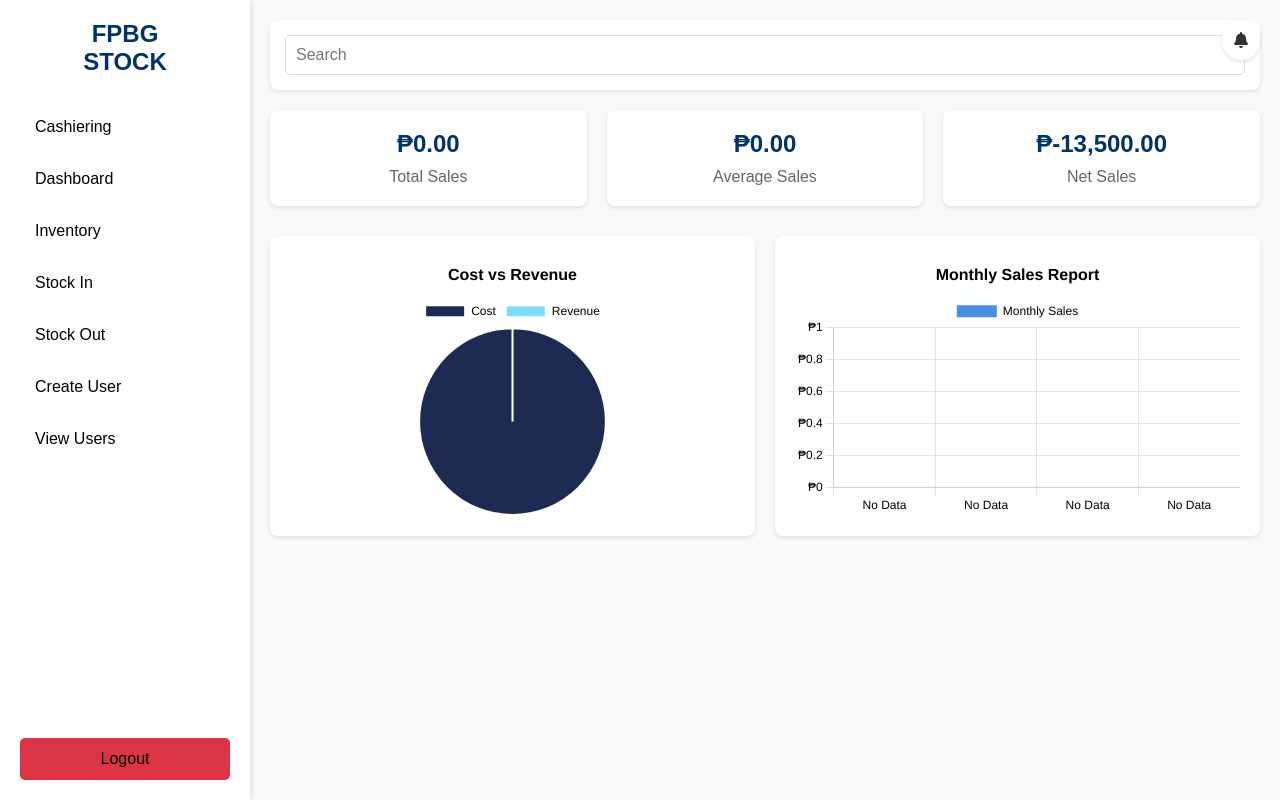
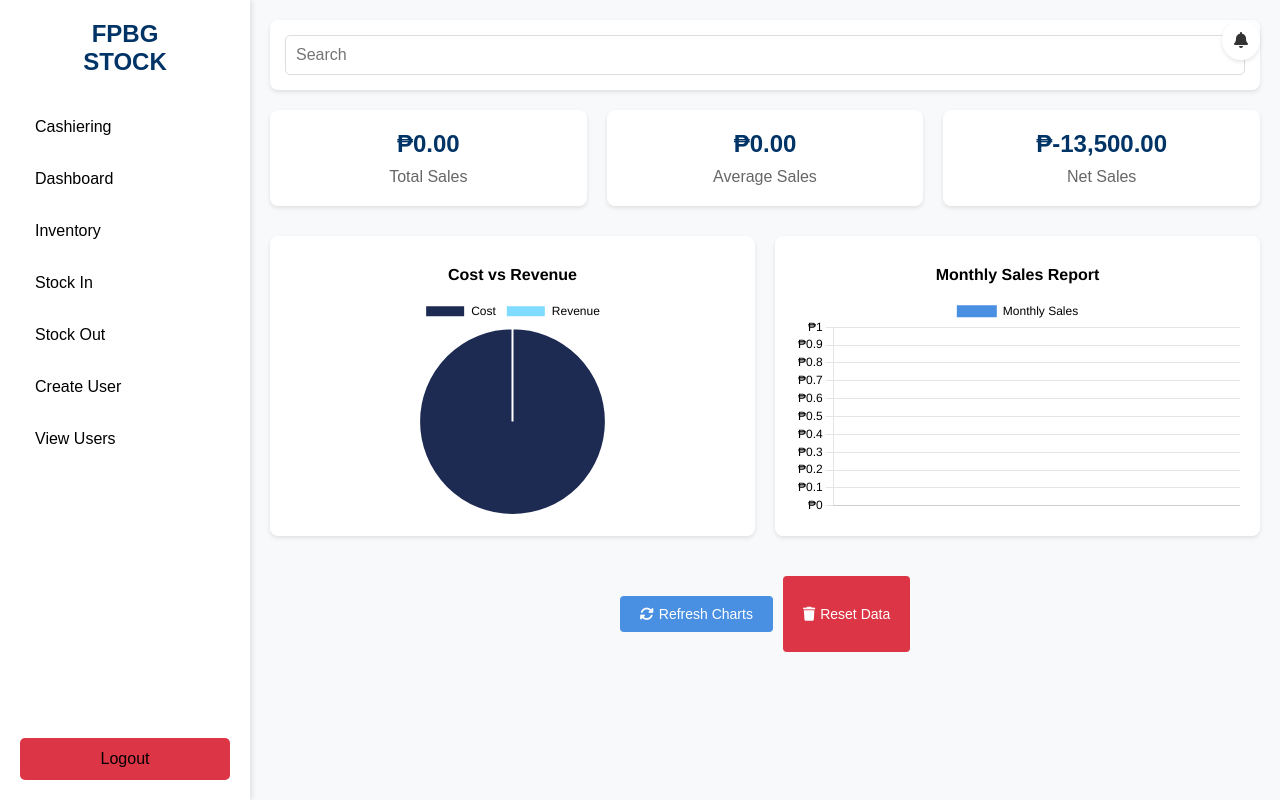
Before and after one commit to SlowlyKent/fpbg_final, a PHP site: page /dashboard.php in a window 1280 px wide. Run offline with PHP 8.4, Linux system fonts and the light colour scheme; a user stored in the database is signed in; data comes from the database, SQL or seed files in the repository; data that the repository does not hold is empty.

Commit message:
charts and data function
Co-Authored-By: SlowlyKent <178700392+SlowlyKent@users.noreply.github.com>
Co-Authored-By: Cristine Joy Plaida <150268235+Cjvp200414@users.noreply.github.com>

```diff
--- a/dashboard.php
+++ b/dashboard.php
@@ -27,6 +27,60 @@ include('connect.php');
         }
         a:-webkit-any-link {
             color: black; /* Change link color to black */
+        }
+        .refresh-btn {
+            padding: 10px 20px;
+            background-color: #4A90E2;
+            color: white;
+            border: none;
+            border-radius: 4px;
+            cursor: pointer;
+            display: flex;
+            align-items: center;
+            gap: 5px;
+            font-size: 14px;
+            margin: 20px auto;
+        }
+        .refresh-btn:hover {
+            background-color: #357ABD;
+        }
+        .charts {
+            display: flex;
+            flex-direction: column;
+            align-items: center;
+            gap: 20px;
+        }
+        .charts-row {
+            display: flex;
+            gap: 20px;
+            width: 100%;
+            justify-content: center;
+        }
+        .chart-container {
+            position: relative;
+            flex: 1;
+            max-width: 600px;
+        }
+        .chart-buttons {
+            display: flex;
+            gap: 10px;
+            justify-content: center;
+            margin: 20px 0;
+        }
+        .reset-btn {
+            padding: 10px 20px;
+            background-color: #dc3545;
+            color: white;
+            border: none;
+            border-radius: 4px;
+            cursor: pointer;
+            display: flex;
+            align-items: center;
+            gap: 5px;
+            font-size: 14px;
+        }
+        .reset-btn:hover {
+            background-color: #c82333;
         }
     </style>
 </head>
@@ -107,11 +161,21 @@ include('connect.php');
         </div>
 
         <div class="charts" id="chartsSection">
-            <div class="chart-container">
-                <canvas id="pieChart"></canvas>
+            <div class="charts-row">
+                <div class="chart-container">
+                    <canvas id="pieChart"></canvas>
+                </div>
+                <div class="chart-container">
+                    <canvas id="barChart"></canvas>
+                </div>
             </div>
-            <div class="chart-container">
-                <canvas id="barChart"></canvas>
+            <div class="chart-buttons">
+                <button class="refresh-btn" onclick="refreshCharts()">
+                    <i class="fas fa-sync-alt"></i> Refresh Charts
+                </button>
+                <button class="reset-btn" onclick="resetCharts()">
+                    <i class="fas fa-trash"></i> Reset Data
+                </button>
             </div>
         </div>
 
@@ -243,6 +307,118 @@ document.addEventListener("DOMContentLoaded", function() {
             console.error('Error loading chart data:', error);
         });
 });
+
+// Function to refresh charts
+function refreshCharts() {
+    fetch('get_chart_data.php')
+        .then(response => response.json())
+        .then(data => {
+            // Destroy existing charts if they exist
+            const charts = Chart.getChart('pieChart');
+            if (charts) charts.destroy();
+            const chartb = Chart.getChart('barChart');
+            if (chartb) chartb.destroy();
+
+            // Create new pie chart
+            const pieCtx = document.getElementById('pieChart').getContext('2d');
+            new Chart(pieCtx, {
+                type: 'pie',
+                data: {
+                    labels: ['Cost', 'Revenue'],
+                    datasets: [{
+                        data: [data.totalCost || 0, data.totalRevenue || 0],
+                        backgroundColor: ['#1D2B53', '#7FDBFF']
+                    }]
+                },
+                options: {
+                    responsive: true,
+                    maintainAspectRatio: false,
+                    plugins: {
+                        title: {
+                            display: true,
+                            text: 'Cost vs Revenue',
+                            color: '#000',
+                            font: { size: 16 }
+                        },
+                        legend: {
+                            labels: { color: '#000' }
+                        }
+                    }
+                }
+            });
+
+            // Create new bar chart
+            const barCtx = document.getElementById('barChart').getContext('2d');
+            new Chart(barCtx, {
+                type: 'bar',
+                data: {
+                    labels: data.months || ['January', 'February', 'March', 'April'],
+                    datasets: [{
+                        label: 'Monthly Sales',
+                        data: data.monthlySales || [5000, 7000, 8000, 10000],
+                        backgroundColor: '#4A90E2'
+                    }]
+                },
+                options: {
+                    responsive: true,
+                    maintainAspectRatio: false,
+                    plugins: {
+                        title: {
+                            display: true,
+                            text: 'Monthly Sales Report',
+                            color: '#000',
+                            font: { size: 16 }
+                        },
+                        legend: {
+                            labels: { color: '#000' }
+                        }
+                    },
+                    scales: {
+                        x: { ticks: { color: '#000' } },
+                        y: {
+                            ticks: {
+                                color: '#000',
+                                callback: function(value) {
+                                    return '₱' + value.toLocaleString();
+                                }
+                            }
+                        }
+                    }
+                }
+            });
+        })
+        .catch(error => {
+            console.error('Error loading chart data:', error);
+        });
+}
+
+// Remove the old refresh button creation code
+document.addEventListener('DOMContentLoaded', function() {
+    // Initial load of charts
+    refreshCharts();
+});
+
+function resetCharts() {
+    if (!confirm('Are you sure you want to reset all chart data to zero? This action cannot be undone.')) {
+        return;
+    }
+
+    fetch('reset_chart_data.php')
+        .then(response => response.json())
+        .then(data => {
+            if (data.success) {
+                alert('Chart data has been reset successfully.');
+                refreshCharts(); // Refresh charts to show zeroed data
+                location.reload(); // Reload page to update all statistics
+            } else {
+                alert('Error: ' + (data.error || 'Failed to reset chart data'));
+            }
+        })
+        .catch(error => {
+            console.error('Error:', error);
+            alert('Failed to reset chart data. Please try again.');
+        });
+}
 </script>
 
 </body>
```
Also changed, not shown: get_chart_data.php (+18 -21 lines), reset_chart_data.php (added, +67 -0 lines).
